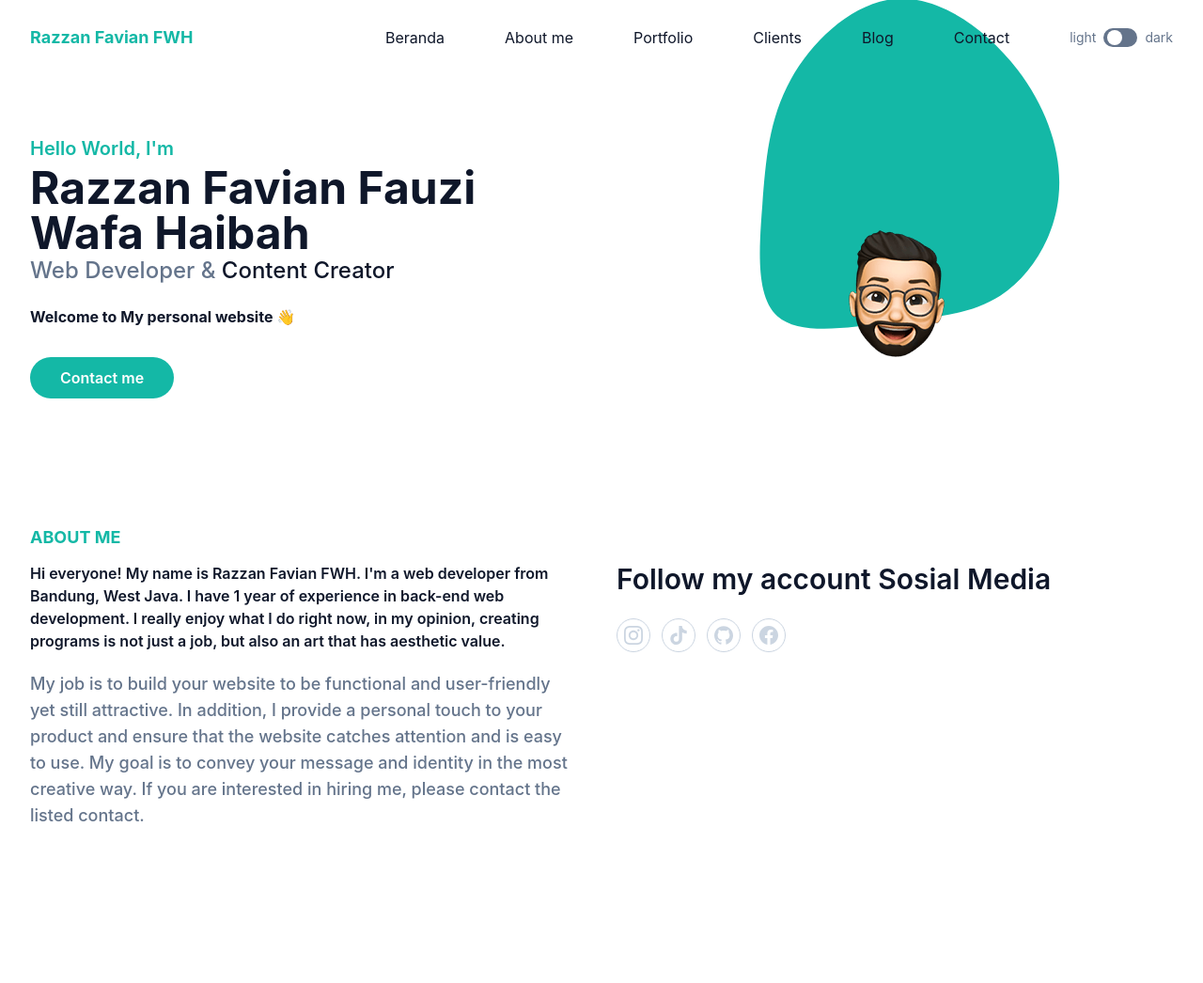
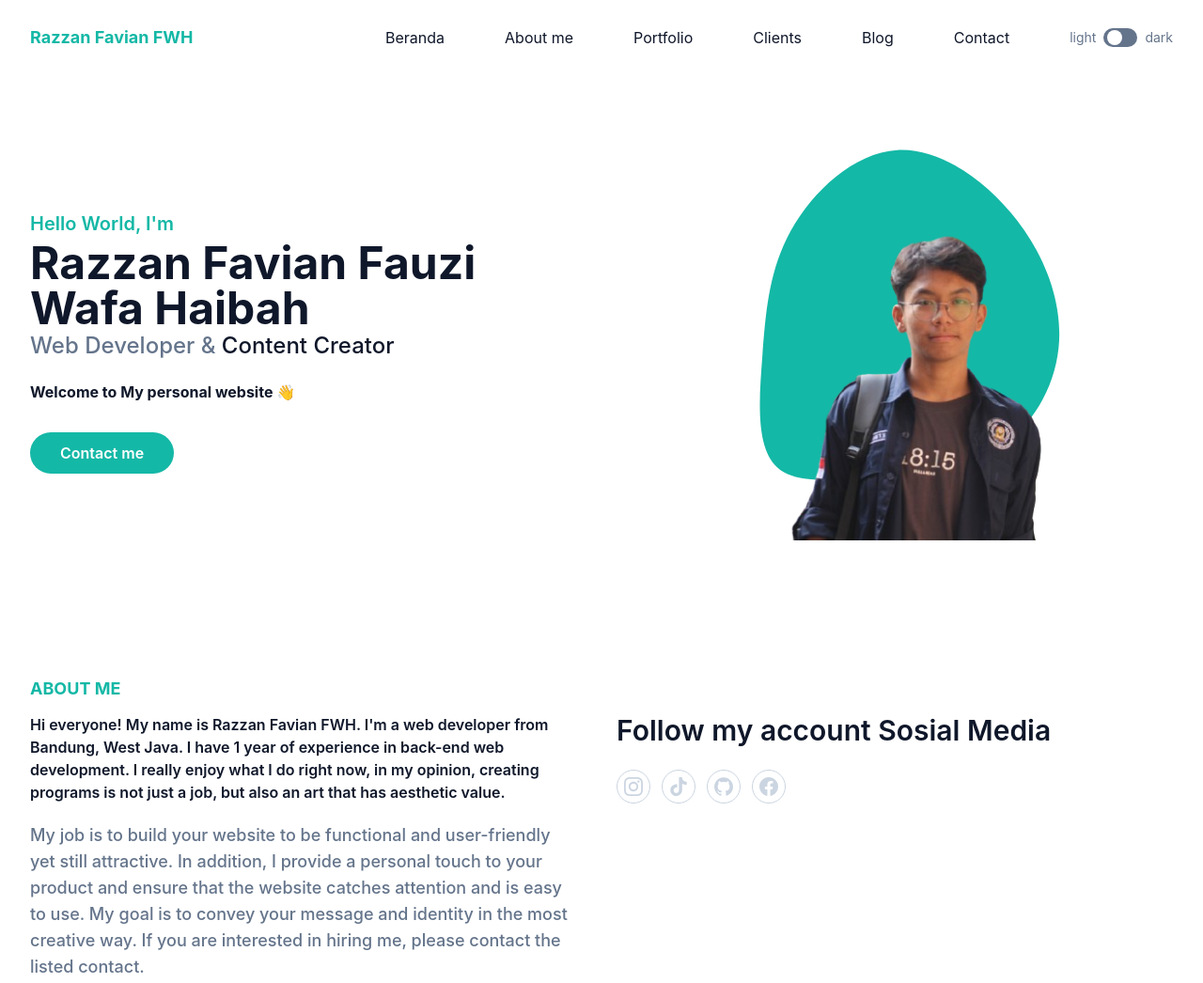
Before and after one commit to Zanns-lue/Zanns.github.io, a website: page index.html in a window 1280 px wide. Shown: the top 1046 px of the page at 94% size. Drawn offline with Linux system fonts and the light colour scheme.

Commit message:
Update index.html

```diff
--- a/index.html
+++ b/index.html
@@ -150,7 +150,7 @@
           <div class="w-full self-end px-4 lg:w-1/2">
             <div class="relative mt-10 lg:right-0 lg:mt-9">
               <img
-                src="dist/img/my-avatar.png"
+                src="dist/img/IMG_0583-removebg-preview.png"
                 alt="Razzan Favian Fauzi WH"
                 class="relative z-10 mx-auto max-w-full"
               />
```
